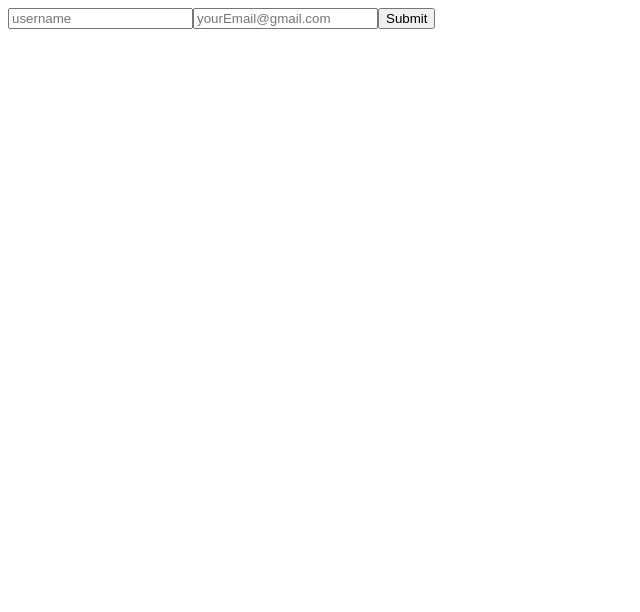
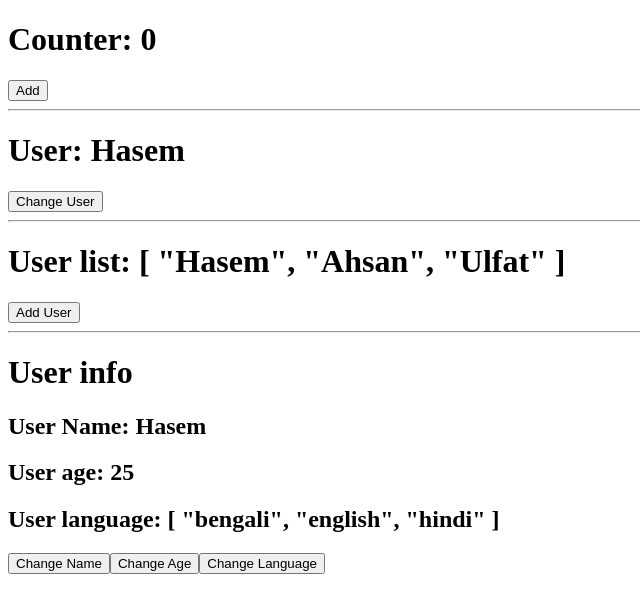
Before and after one commit to HasemMallick/vue-composition-api, a Vue app: page / in a window 1280 px wide. Shown: the top 612 px of the page, without its empty margins (0-640 px from the left). Built offline with nearby package versions, Linux system fonts and the light colour scheme.

Commit message:
added reactive() and ref()

```diff
--- a/src/App.vue
+++ b/src/App.vue
@@ -1,9 +1,9 @@
 <script setup>
-import EventHandler from './components/EventHandler.vue';
-import FomHandler from './components/FomHandler.vue';
+import ReactiveComp from './components/ReactiveComp.vue';
+import RefComp from './components/RefComp.vue';
 </script>
 
 <template>
-  <!-- <EventHandler />  -->
-  <FomHandler />
+ <!-- <ReactiveComp /> -->
+  <RefComp />
 </template>
--- a/src/components/EventHandler.vue
+++ /dev/null
@@ -1,34 +0,0 @@
-
-<script setup>
-import { ref } from "vue"
-
-// To add event we must need *reactive element*
-const count = ref(100)
-
-const n = ref(0)
-
-const incrementN = () => n.value +=5
-const decrementN = () => n.value -=5
-</script>
-
-<template>
-    <div>
-        <h2 >Counter: {{ count }}</h2>
-
-        <!-- v-on:eventName=eventMethod (old syntax)  -->
-        <button v-on:click="count++">Increment</button>
-
-        <!-- @eventName=eventMethod (new & shorthand syntax) -->
-        <button @click="count--">Decrement</button>
-    </div>
-
-    <hr>
-    <div>
-        <h2>Counter:  {{ n }}</h2>
-        <button @:click="incrementN" >+</button>
-        <button  @click="decrementN">-</button>
-    </div>
-</template>
-<style lang="scss" scoped>
-
-</style>
--- a/src/components/FomHandler.vue
+++ /dev/null
@@ -1,19 +0,0 @@
-<script setup>
-const submitForm = (e) => {
-    e.preventDefault()
-    alert("valid card")
-}
-</script>
-
-<template>
-
-        <form @submit="submitForm">
-            <input type="text" placeholder="username">
-            <input type="email" placeholder="yourEmail@gmail.com">
-            <button type="submit">Submit</button>
-        </form>
-
-</template>
-<style lang="scss" scoped>
-
-</style>
--- /dev/null
+++ b/src/components/ReactiveComp.vue
@@ -0,0 +1,64 @@
+
+<script setup>
+import { reactive, ref} from 'vue';
+
+// primitive data type not supported by reactive()
+const num = reactive(0)
+
+const count = ref(0)
+
+const reactiveCount = reactive({
+    count: 100
+})
+
+const initialSate = reactive({
+    val: 0,
+    user: ["Hasem", "Mallick"]
+})
+
+const changeUser = () => {
+    initialSate.user[0] = "Changed User"
+}
+
+const addUser = () => {
+    initialSate.user.push("New User added")
+}
+</script>
+
+<template>
+    <div>
+        <h2>Number: {{ num }}</h2>
+        <button type="button" @click="num++" >+</button>
+    </div>
+
+    <hr>
+
+    <div>
+        <h2>Counter: {{ count }}</h2>
+        <button @click="count++">+</button>
+    </div>
+
+    <hr>
+
+    <div>
+        <h1>Reactive Counter : {{ reactiveCount.count }}</h1>
+        <button type="button" @click="reactiveCount.count += 100">+</button>
+    </div>
+
+
+    <hr>
+
+    <div>
+        <h1>Advance Reactive Counter: {{ initialSate.val }}</h1>
+        <h1>Reactive Users: {{ initialSate.user }}</h1>
+
+        <button type="button" @click="initialSate.val += 1000" >+</button>
+
+        <button type="button" @click="changeUser" >Change User</button>
+        <button type="button" @click="addUser" >Add User</button>
+        <button type="button" @click="initialSate.val -= 1000" >-</button>
+    </div>
+</template>
+<style lang="scss" scoped>
+
+</style>
--- /dev/null
+++ b/src/components/RefComp.vue
@@ -0,0 +1,51 @@
+
+<script setup>
+import { ref } from "vue";
+
+const count = ref(0)
+
+const user = ref("Hasem")
+
+const userList = ref(["Hasem", 'Ahsan', 'Ulfat'])
+
+const userInfo = ref({name: "Hasem", age: 25, lang: ['bengali', 'english', 'hindi']})
+</script>
+
+<template>
+    <div>
+        <h1>Counter: {{ count }}</h1>
+        <button type="button" @click="count += 10">Add</button>
+    </div>
+
+    <hr>
+
+    <div>
+        <h1>User: {{ user }}</h1>
+        <button type="button" @click="user = 'Mallick'">Change User</button>
+    </div>
+
+    <hr>
+
+    <div>
+        <h1>User list: {{ userList }}</h1>
+        <button type="button" @click="userList.push('Mallick')">Add User</button>
+    </div>
+
+    <hr>
+
+    <div>
+        <h1>User info</h1>
+        <h2>User Name: {{ userInfo.name }}</h2>
+        <h2>User age: {{ userInfo.age }}</h2>
+        <h2>User language: {{ userInfo.lang }}</h2>
+
+
+        <button type="button" @click="userInfo.name = 'Mallick'" >Change Name</button>
+        <button type="button" @click="userInfo.age = 20" >Change Age</button>
+        <button type="button" @click="userInfo.lang = ['urdu']" >Change Language</button>
+    </div>
+</template>
+
+<style lang="scss" scoped>
+
+</style>
```
Also changed, not shown: src/components/README.md.
